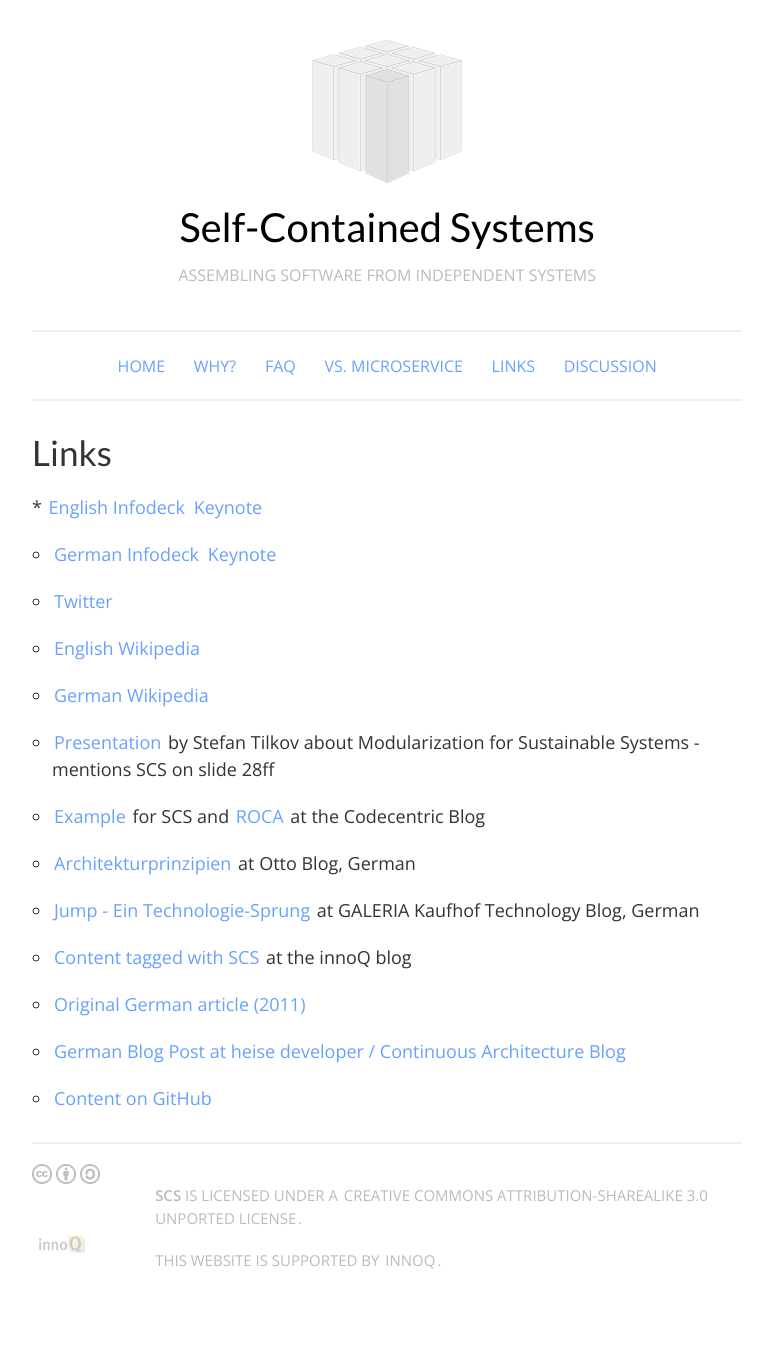
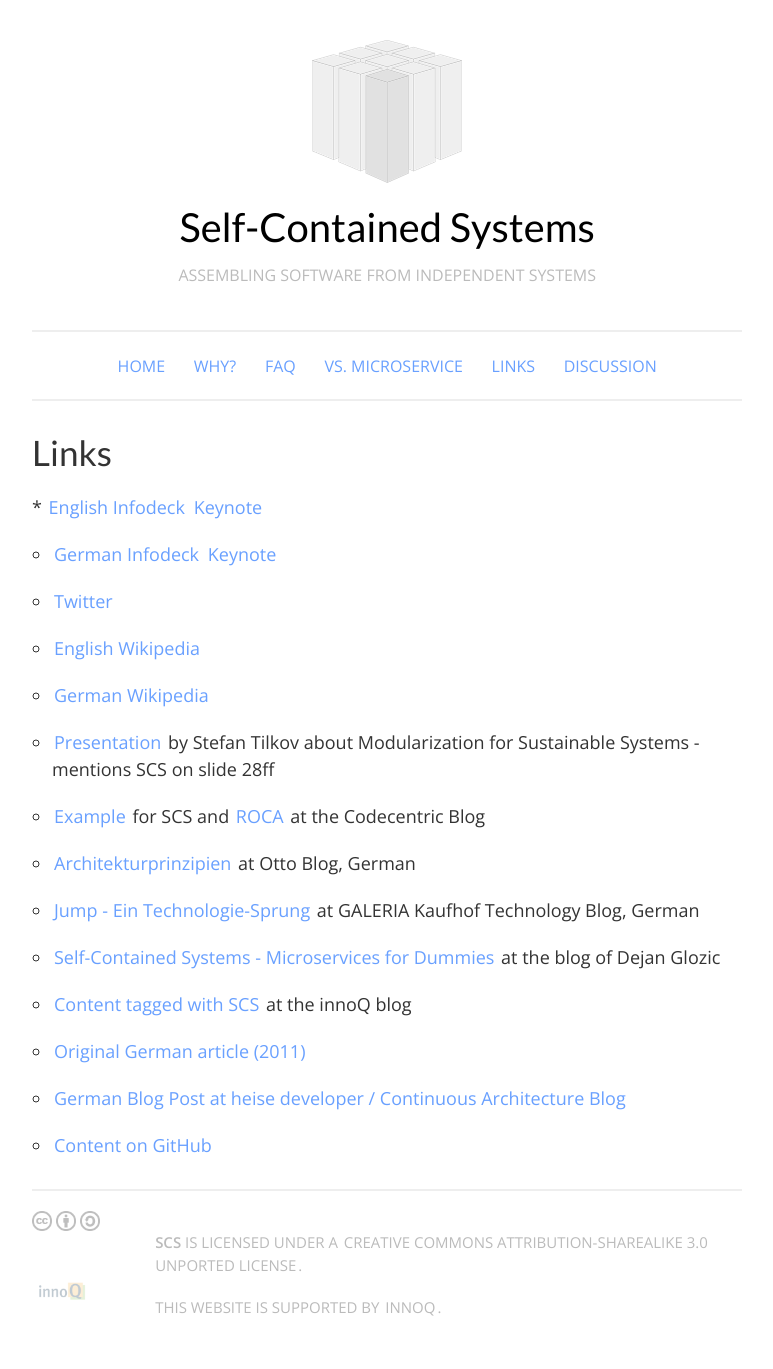
Before and after one commit to innoq/SCS, a Jekyll site: the page built from links.md, in a window 1280 px wide. Shown: the whole page, without its empty margins (128-901 px from the left). Built offline with Jekyll 4.4.1, drawn with Linux system fonts in a browser that asks for light colours; before the commit the page ends 1322 px from its top, so only the background shows below that.

Commit message:
Added reference to the blog post by @dglozic

```diff
--- a/links.md
+++ b/links.md
@@ -31,6 +31,9 @@
 * [Jump - Ein Technologie-Sprung](http://galeria-kaufhof.github.io/general/2014/09/20/jump-ein-technologiesprung-bei-galeria-kaufhof/)
   at GALERIA Kaufhof Technology Blog, German
 
+* [Self-Contained Systems - Microservices for Dummies](http://dejanglozic.com/2016/01/04/self-contained-systems-microservices-for-dummies/)
+  at the blog of Dejan Glozic
+
 * [Content tagged with SCS](https://www.innoq.com/en/timeline/?tag=scs) at the innoQ blog
 
 * [Original German article (2011)](https://www.innoq.com/de/links/softwarearchitektur-im-grossen/)
```
